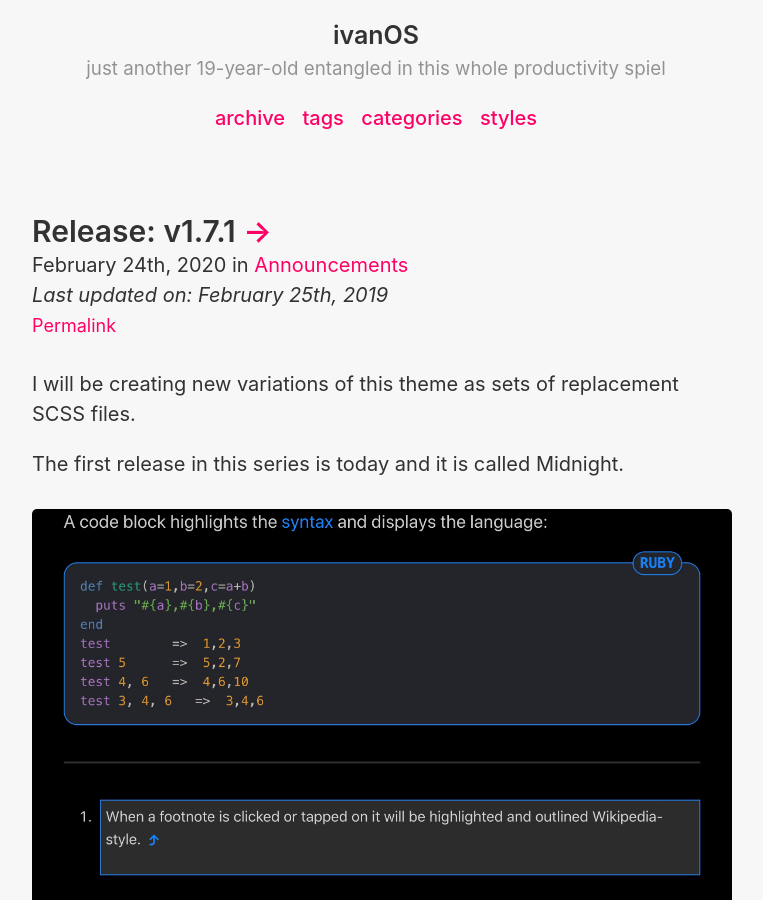
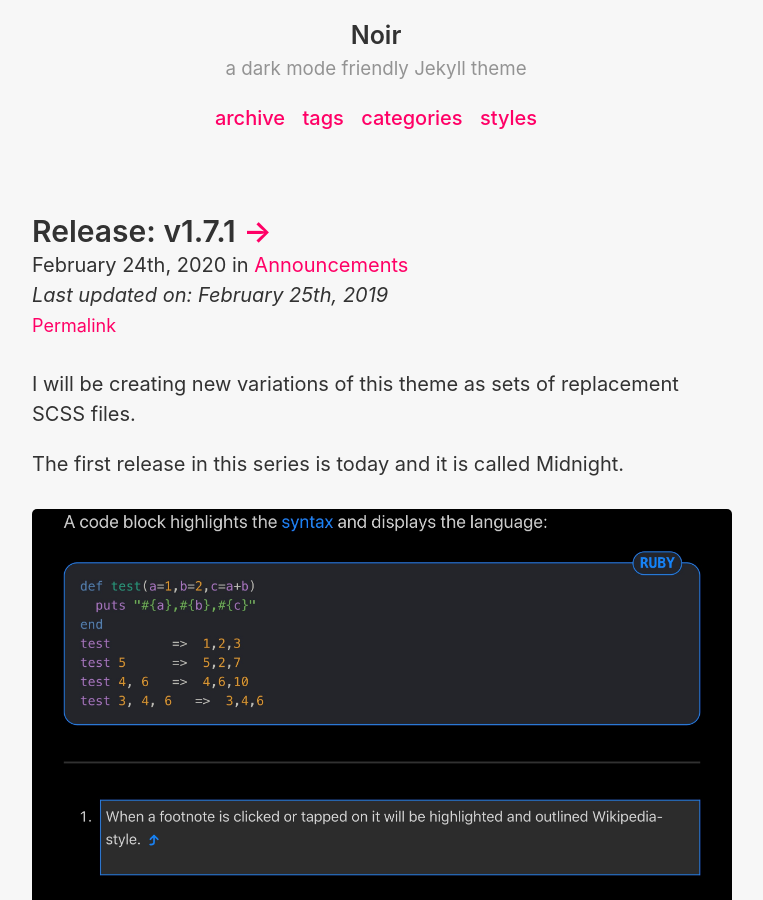
Before and after one commit to hiivan/hiivan.github.io, a Jekyll site: the page built from index.html, in a window 1280 px wide and 900 px high. Shown: the whole window, without its empty margins (258-1021 px from the left). Built offline with Jekyll 4.4.1, drawn with Linux system fonts in a browser that asks for light colours; the list of posts is cut into pages by our own code.

Commit message:
Update _config.yml

```diff
--- a/_config.yml
+++ b/_config.yml
@@ -1,7 +1,7 @@
 # Setup
-title: ivanOS
-tagline: just another 19-year-old entangled in this whole productivity spiel
-url: https://hiivan.github.io/
+title: Noir
+tagline: a dark mode friendly Jekyll theme
+url: https://noir.essentialenemy.com
 paginate: 1
 baseurl: ""
 permalink: :title/
@@ -37,9 +37,9 @@
 
 # Specify the author for blog posts
 author:
-  name: Ivan Ang
-  url: https://twitter.com/hiiiivan
-  email: ivanang47@gmail.com
+  name: Victor Johnson
+  url: https://twitter.com/essentialenemy
+  email: me@essentialenemy.com
 
 # Custom vars
 version: 1.3.0
```
